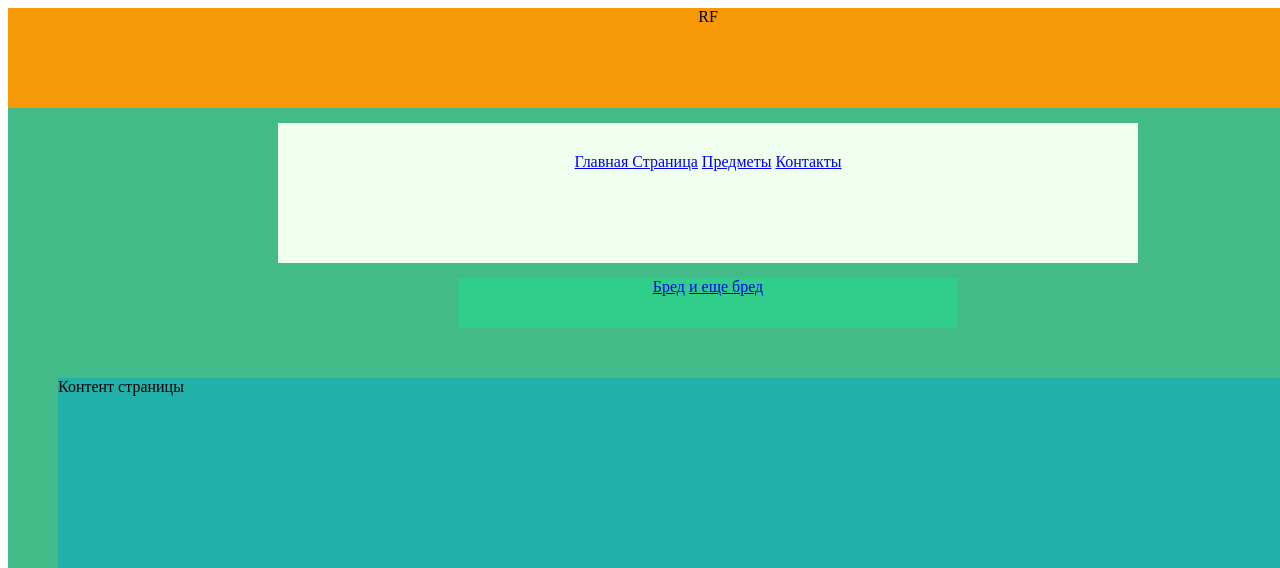
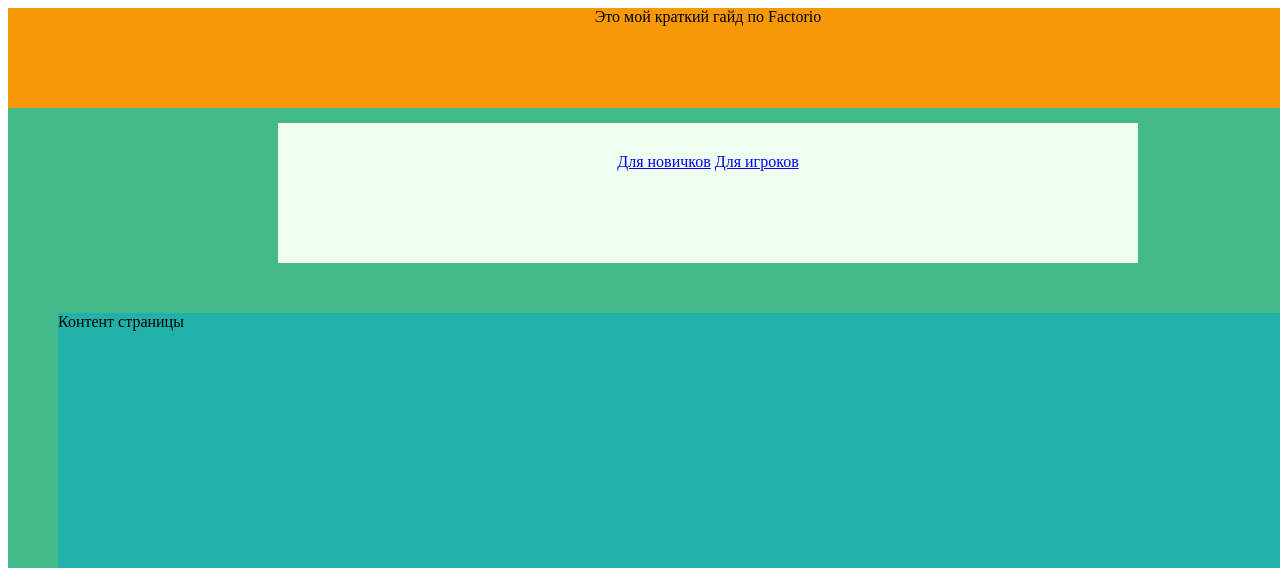
Before and after one commit to MiKerfr/PHP_Synergia1, a PHP site: page /MyFirsthSite.html in a window 1280 px wide; the page is wider, and only the part inside the window is pictured. Shown: the top 568 px of that part. Run offline with PHP 8.4, Linux system fonts and the light colour scheme.

Commit message:
Изменение Смысла и добавление страниц.

```diff
--- a/HomeSite/MyFirsthSite.css
+++ b/HomeSite/MyFirsthSite.css
@@ -55,15 +55,6 @@
 	padding: 30px;
 	margin-top: 15px;
 }
-#InMenu
-{
-	width: 500px;
-	height: 50px;
-	background-color:#30CE8AFF;
-	margin: auto;
-	text-align: center;
-	margin-top: 15px;
-}
 #FF
 {
 	color: #000000FF;
--- a/HomeSite/MyFirsthSite.html
+++ b/HomeSite/MyFirsthSite.html
@@ -2,24 +2,17 @@
 <html lang="en">
 <head>
 	 <meta charset="UTF-8">
-     <title>MyFirsthSite</title>
+     <title>My Gide Factorio</title>
      <link rel="stylesheet" type="text/css" href="MyFirsthSite.css">
 </head>
 <body>
 	<div id="frame">
 
-    <div id="header">RF</div>
+    <div id="header">Это мой краткий гайд по Factorio</div>
 
     <div id="menu">
-        <a href="/">Главная Страница</a>
-        <a href="/">Предметы</a>
-        <a href="/">Контакты</a>
-    </div>
-
-    <div id="InMenu">
-        <a href="/"></a>
-        <a href="/">Бред</a>
-        <a href="/">и еще бред</a>
+        <a href="MySiteNB.html">Для новичков</a>
+        <a href="MySitePL.html">Для игроков</a>
     </div>
 
     <div id="content">Контент страницы</div>
```
Also changed, not shown: HomeSite/MySiteNB.html (added, +39 -0 lines), HomeSite/MySitePL.html (added, +39 -0 lines).
